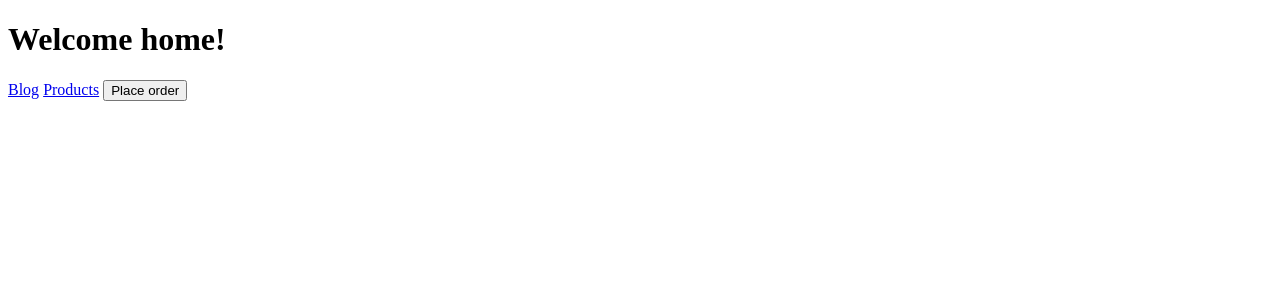
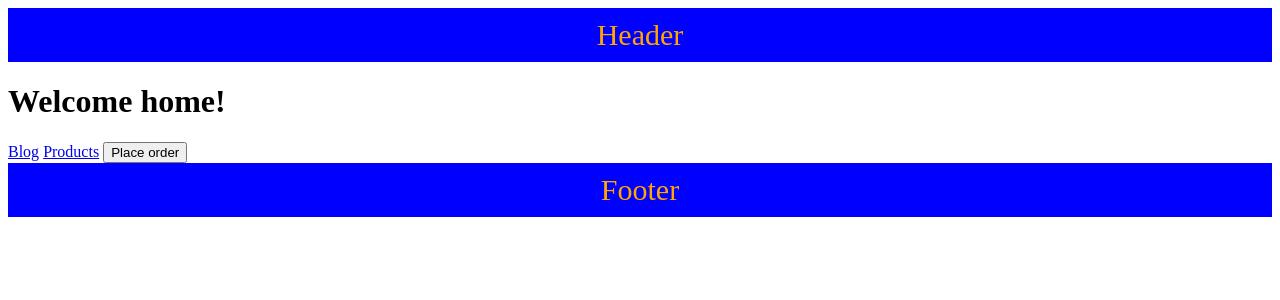
Before and after one commit to Bichchuran10/sveltekit-, a SvelteKit app: page / in a window 1280 px wide. Shown: the top 300 px of the page. Built offline with nearby package versions, Linux system fonts and the light colour scheme.

Commit message:
route layout slotttt

```diff
--- /dev/null
+++ b/src/routes/+layout.svelte
@@ -0,0 +1,20 @@
+<header class="layout-header">Header</header>
+<slot/>
+<footer class="layout-footer">Footer</footer>
+
+<style>
+    .layout-header{
+        background-color: blue;
+        color:orange;
+        font-size:30px;
+        text-align:center;
+        padding:10px
+    }
+        .layout-footer{
+        background-color: blue;
+        color:orange;
+        font-size:30px;
+        text-align:center;
+        padding:10px
+    }
+</style>
--- /dev/null
+++ b/src/routes/products/[productId=integer]/+layout.svelte
@@ -0,0 +1,2 @@
+<slot/>
+<h3>Featured products</h3>
```
